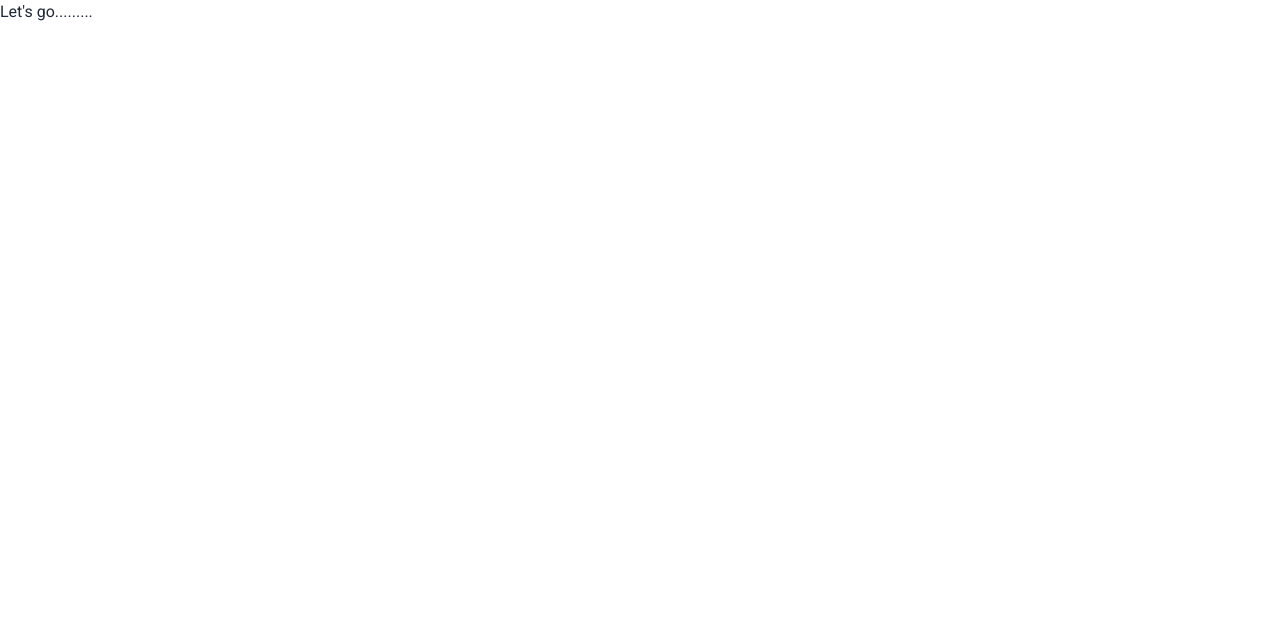
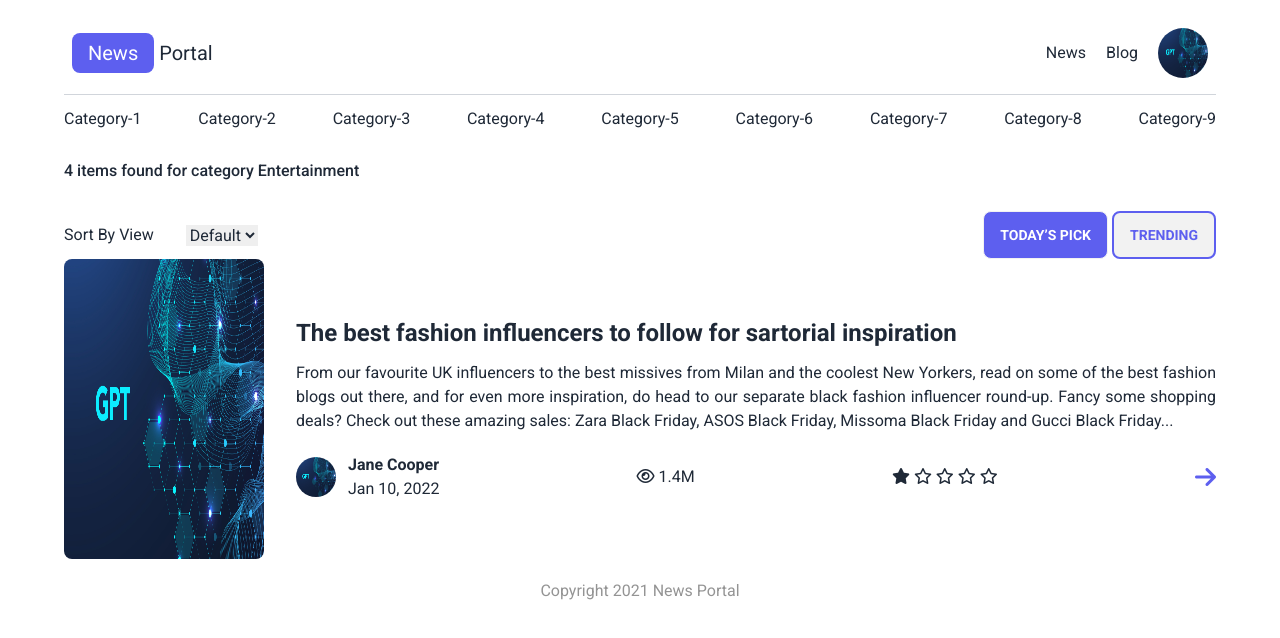
Before and after one commit to billalhossain2/news-portal, a plain HTML site: page index.html in a window 1280 px wide. Drawn offline with nearby package versions, Linux system fonts and the light colour scheme.

Commit message:
news home paged added

```diff
--- a/index.html
+++ b/index.html
@@ -2,7 +2,7 @@
 <html lang="en">
   <head>
     <meta charset="UTF-8" />
-    <meta name="viewport" content="width=device-width, initial-scale=1.0" />
+    <meta name="viewport" content="width=device-width, initial-scale=Category-1.0" />
     <title>News Portal Api</title>
     <!-- google fonts  -->
     <link rel="preconnect" href="https://fonts.googleapis.com" />
@@ -26,11 +26,90 @@
     <script src="https://cdn.tailwindcss.com"></script>
   </head>
   <body style="font-family: 'Roboto', sans-serif">
-    <h1>Let's go.........</h1>
+    <header class="max-w-[90%] mx-auto">
+        <nav class="mt-5 border-b-[1px] border-b-gray-300 border-b-solid pb-2">
+            <div class="navbar flex lg:flex-row flex-col lg:gap-0 gap-5">
+                <div class="flex-1">
+                  <a class="text-xl"><span class="bg-[#5D5FEF] px-4 py-2 rounded-lg text-white">News</span> Portal</a>
+                </div>
+                <div class="flex-none gap-2">
+                      <div class="flex items-center gap-5">
+                        <p><a href="">News</a></p>
+                        <p><a href="">Blog</a></p>
+                        <p class="rounded-full"><img class="w-[50px] h-[50px] rounded-full" src="./images/profile.jpg" /></p>
+                      </div>
+                </div>
+              </div>
+        </nav>
+        <div class="categories mt-3">
+            <ul class="flex lg:flex-row flex-col lg:justify-between justify-center items-center">
+                <li>Category-1</li>
+                <li>Category-2</li>
+                <li>Category-3</li>
+                <li>Category-4</li>
+                <li>Category-5</li>
+                <li>Category-6</li>
+                <li>Category-7</li>
+                <li>Category-8</li>
+                <li>Category-9</li>
+            </ul>
+        </div>
+    </header>
+    <!-- custom js  -->
+    <main class="max-w-[90%] mx-auto">
+        <h3 class="my-7 font-medium">4 items found for category Entertainment</h3>
+        <div class="flex lg:flex-row flex-col lg:justify-between gap-5">
+            <div class="flex gap-8 items-center">
+                <span>Sort By View</span>
+                <select name="sort-by-view" id="sort-by-view">
+                    <option selected disabled value="Default">Default</option>
+                    <option value="View">View</option>
+                </select>
+            </div>
+            <div class="lg:mb-0 mb-10">
+                <button class="btn bg-[#5D5FEF] hover:bg-[#5D5FEF] text-white">Today’s Pick</button>
+                <button class="btn border-2 border-solid border-[#5D5FEF] text-[#5D5FEF] hover:border-[#5D5FEF] hover:bg-[#fff]">Trending</button>
+            </div>
+        </div>
 
-
-
-    <!-- custom js  -->
+        <!-- news cards container  -->
+        <section>
+            <div class="cards-container">
+                <div class="flex lg:flex-row flex-col items-center gap-8">
+                    <div class="lg:max-w-[200px] w-[100%] h-[300px]"><img class="w-[100%] h-[100%] rounded-lg" src="./images/profile.jpg" alt="News Image"></div>
+                    <div>
+                        <h1 class="font-bold text-2xl mb-3">The best fashion influencers to follow for sartorial inspiration</h1>
+                        <p class="text-justify">From our favourite UK influencers to the best missives from Milan and the coolest New Yorkers, read on some of the best fashion blogs out there, and for even more inspiration, do head to our separate black fashion influencer round-up.
+                        Fancy some shopping deals? Check out these amazing sales: Zara Black Friday, ASOS Black Friday, Missoma Black Friday and Gucci Black Friday...</p>
+                        <div class="flex lg:flex-row flex-col gap-5 justify-between mt-5 items-center">
+                            <div class="flex items-center gap-3">
+                                <img class="w-[40px] h-[40px] rounded-full" src="./images/profile.jpg" alt="author image">
+                                <div>
+                                    <b>Jane Cooper</b>
+                                    <p>Jan 10, 2022 </p>
+                                </div>
+                            </div>
+                            <div>
+                                <i class="fa-regular fa-eye"></i>
+                                <span>1.4M</span>
+                            </div>
+                            <div>
+                                <i class="fa-solid fa-star"></i>
+                                <i class="fa-regular fa-star"></i>
+                                <i class="fa-regular fa-star"></i>
+                                <i class="fa-regular fa-star"></i>
+                                <i class="fa-regular fa-star"></i>
+                            </div>
+                            <p><i class="fa-solid fa-arrow-right text-[#5D5FEF] text-2xl cursor-pointer"></i></p>
+                        </div>
+                    </div>
+                </div>
+            </div>
+        </section>
+    </main>
+    <footer class="mt-5">
+        <p class="text-center text-[#949494]">Copyright 2021 News Portal</p>
+    </footer>
     <script src="js/news-portal.js"></script>
   </body>
 </html>
```
Also changed, not shown: tailwind.config.js (added, +8 -0 lines), images/profile.jpg (added).
